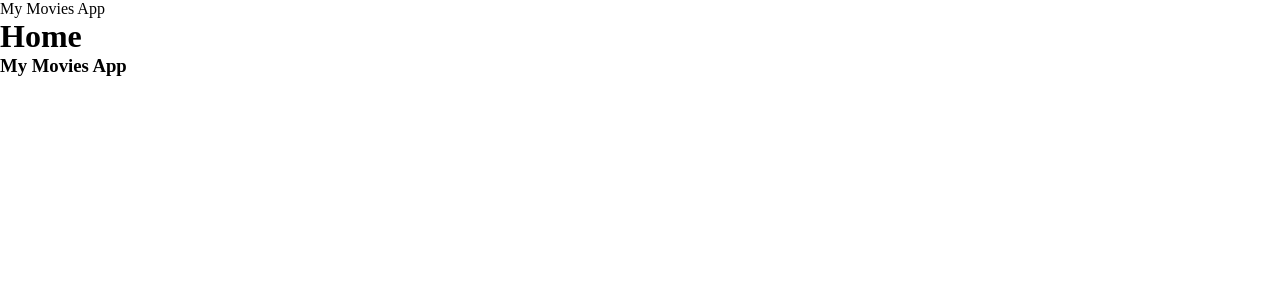
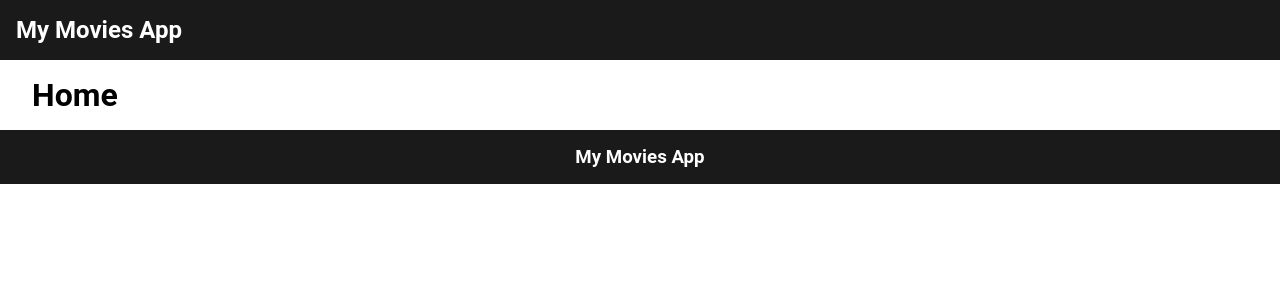
Before and after one commit to JordiEspinozaMendoza/MyMovies, a Django app: page /movies/ in a window 1280 px wide. Shown: the top 300 px of the page. Run offline with Django 4.2, Linux system fonts and the light colour scheme; data that the repository does not hold is empty.

Commit message:
feat: added styles and created indiviual page

```diff
--- a/app/static/styles.css
+++ b/app/static/styles.css
@@ -2,15 +2,88 @@
     margin: 0;
     padding: 0;
     box-sizing: border-box;
+    font-family: 'Roboto', sans-serif;
 }
 
-.movies_list {
+nav {
     display: flex;
-    flex-direction: row;
-    flex-wrap: wrap;
+    justify-content: space-between;
+    align-items: center;
+    padding: 1rem;
+    background-color: #1a1a1a;
+    color: #fff;
 }
 
-.movie_item img {
-    width: 200px;
-    height: 300px;
+footer {
+    display: flex;
+    justify-content: center;
+    align-items: center;
+    padding: 1rem;
+    background-color: #1a1a1a;
+    color: #fff;
 }
+
+.content {
+    padding: 1rem 2rem;
+}
+
+/* MOVIES PAGE */
+.movies_list {
+    display: grid;
+    grid-template-columns: repeat(auto-fit, minmax(300px, 1fr));
+    grid-auto-rows: 1fr;
+    grid-gap: 1rem;
+}
+
+.movie_item {
+    display: flex;
+    flex-direction: column;
+    gap: 1rem;
+}
+
+.movie_poster {
+    overflow: hidden;
+    width: 100%;
+}
+
+.movie_poster img {
+    object-fit: cover;
+    width: 100%;
+    height: 100%;
+    cursor: pointer;
+}
+
+/* MOVIE PAGE */
+.movie_page {
+    min-height: 100vh;
+}
+
+.movie_page_content {
+    display: grid;
+    grid-template-columns: 1fr 2fr;
+    grid-gap: 1rem;
+}
+
+.movie_page_title {
+    margin-bottom: 1rem;
+}
+
+.movie_page_image {
+    overflow: hidden;
+    width: 100%;
+}
+
+.movie_page_image img {
+    object-fit: cover;
+    width: 100%;
+}
+
+@media screen and (max-width: 768px) {
+    .movies_list {
+        grid-template-columns: repeat(auto-fit, minmax(200px, 1fr));
+    }
+
+    .movie_item h2 {
+        font-size: 1.2rem;
+    }
+}
--- a/app/templates/layout.html
+++ b/app/templates/layout.html
@@ -14,15 +14,13 @@
 
   <body>
     <nav>
-      <span>My Movies App</span>
+      <h2>My Movies App</h2>
     </nav>
 
-    {% block content %} {% endblock %}
+    <div class="content">{% block content %} {% endblock %}</div>
 
-    <div class="footer-dark">
-      <footer>
-        <h3>My Movies App</h3>
-      </footer>
-    </div>
+    <footer>
+      <h3>My Movies App</h3>
+    </footer>
   </body>
 </html>
--- a/app/templates/movies.html
+++ b/app/templates/movies.html
@@ -5,10 +5,14 @@
 <div class="movies_list">
   {% for movie in movies %}
   <div class="movie_item">
-    <img
-      src="https://image.tmdb.org/t/p/original{{ movie.poster_path }}"
-      alt="{{ movie.title }}"
-    />
+    <div class="movie_poster">
+      <a href="movies/{{ movie.tmdb_id }}">
+        <img
+          src="https://image.tmdb.org/t/p/original{{ movie.poster_path }}"
+          alt="{{ movie.title }}"
+        />
+      </a>
+    </div>
     <h2>{{ movie.title }}</h2>
   </div>
   {% endfor %}
--- a/app/views.py
+++ b/app/views.py
@@ -6,3 +6,13 @@ def getMoviesList(request):
     movies = Movie.objects.all()
 
     return render(request, "movies.html", {"movies": movies})
+
+
+def getMovieDetails(request, id):
+    try:
+        movie = Movie.objects.get(tmdb_id=id)
+
+        return render(request, "movie.html", {"movie": movie})
+
+    except Movie.DoesNotExist:
+        return render(request, "404.html", {"message": "Movie not found."})
--- a/myMovies/urls.py
+++ b/myMovies/urls.py
@@ -17,4 +17,9 @@ from django.contrib import admin
 from django.urls import path
 from app import views
 
-urlpatterns = [path("admin/", admin.site.urls), path("movies/", views.getMoviesList)]
+urlpatterns = [
+    path("admin/", admin.site.urls),
+    path("", views.getMoviesList),
+    path("movies/<int:id>", views.getMovieDetails),
+    path("movies/", views.getMoviesList),
+]
```
Also changed, not shown: app/templates/movie.html (added, +20 -0 lines).
